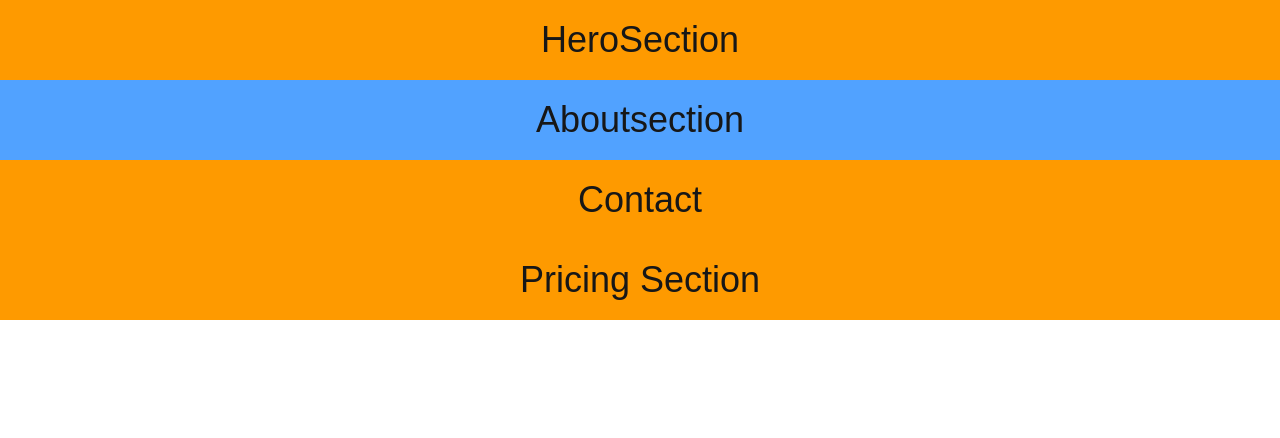
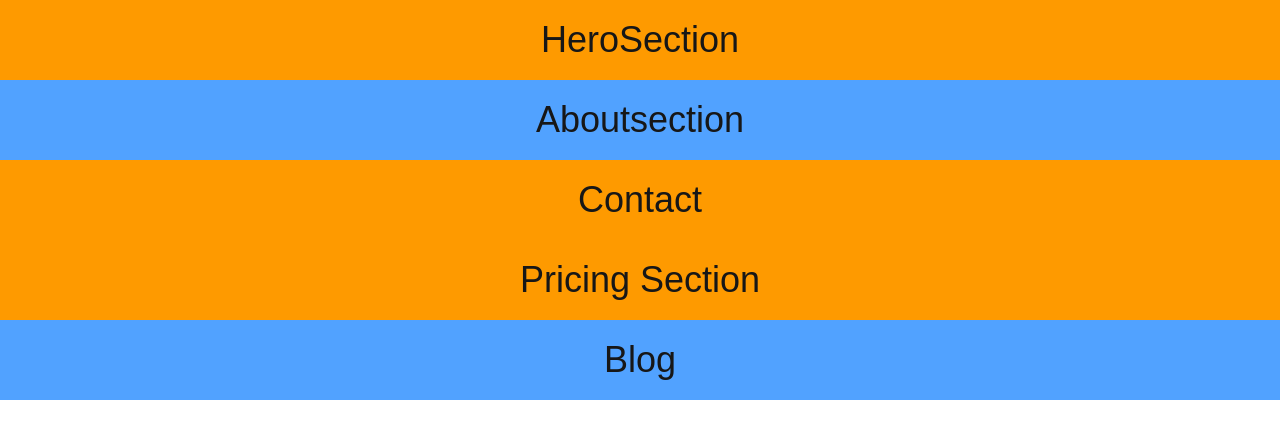
Before and after one commit to eslam-mohamedl/Team-2, a Next.js app: page / in a window 1280 px wide. Shown: the top 438 px of the page. Built offline with nearby package versions, Linux system fonts and the light colour scheme.

Commit message:
Add Blog

```diff
--- a/src/app/page.tsx
+++ b/src/app/page.tsx
@@ -2,6 +2,7 @@ import Herosection from "@/components/Herosection";
 import Aboutsection from "@/components/Aboutseciton";
 import Contact from "@/components/Contact";
 import Pricingsection from "@/components/Pricingsection";
+import Blog from "@/components/Blog";
 
 export default function page() {
   return (
@@ -10,6 +11,7 @@ export default function page() {
       <Aboutsection />
       <Contact />
       <Pricingsection />
+      <Blog />
     </>
   );
 }
--- /dev/null
+++ b/src/components/Blog.tsx
@@ -0,0 +1,11 @@
+import React from "react";
+
+const Blog = () => {
+  return (
+    <div className="bg-blue-400 p-5 flex justify-center items-center text-4xl">
+      Blog
+    </div>
+  );
+};
+
+export default Blog;
```
